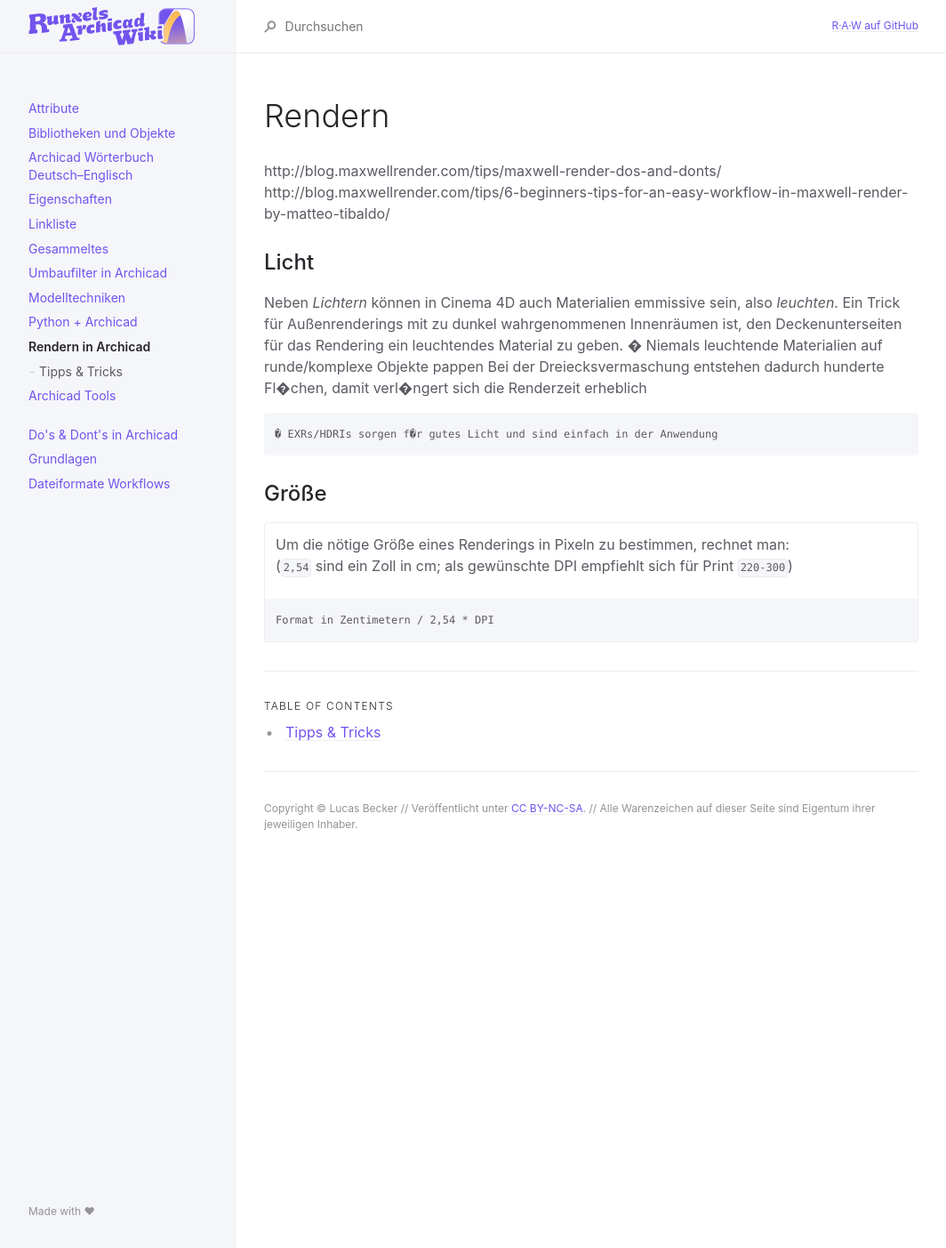
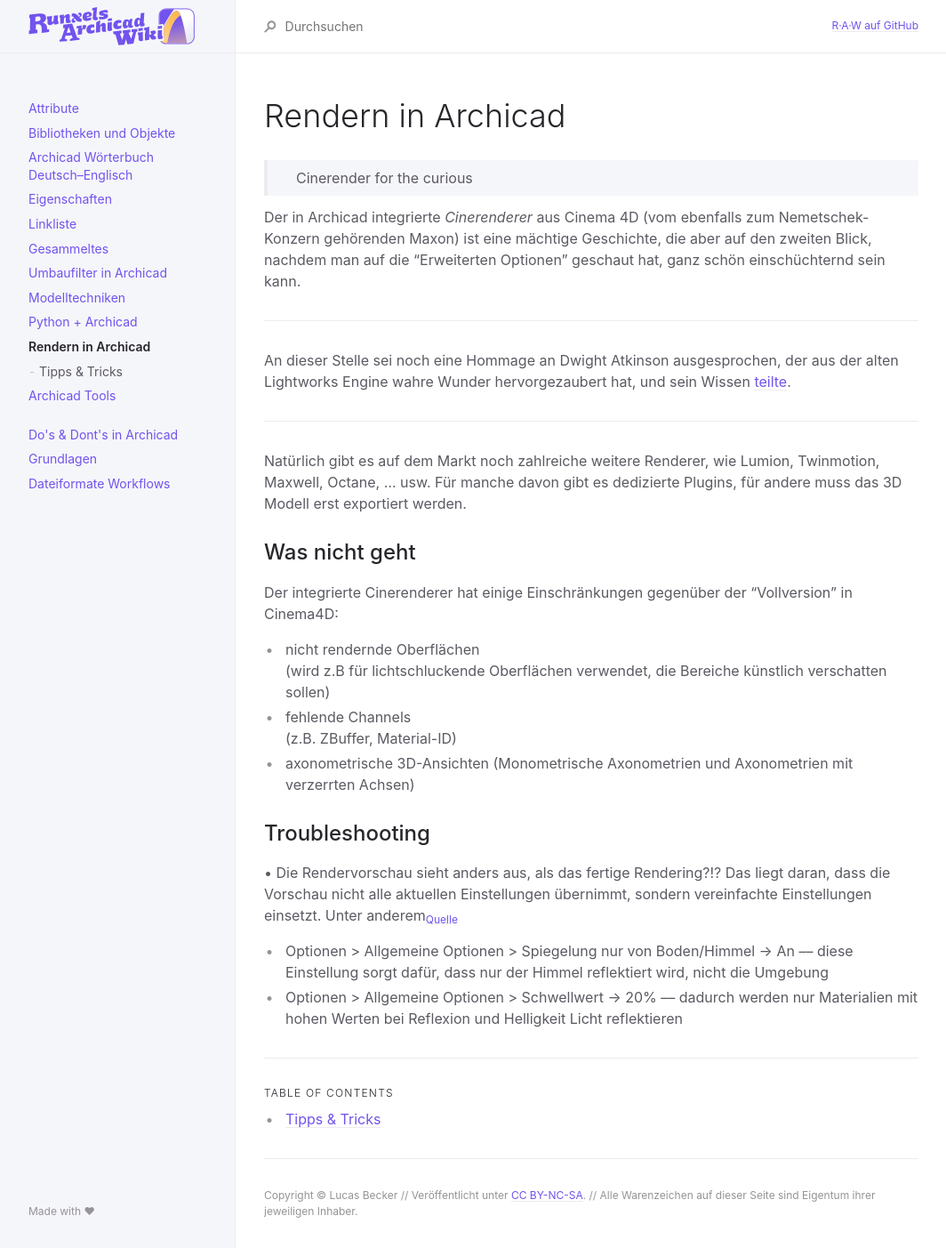
Before and after one commit to runxel/archicad-wiki, a Jekyll site: the page built from _pages/Rendern/index.md, in a window 1280 px wide. Shown: the whole page at 89% size, without its empty margins (107-1171 px from the left). Built offline with Jekyll 4.4.1, drawn with Linux system fonts in a browser that asks for light colours.

Commit message:
Update index.md

````diff
--- a/_pages/Rendern/index.md
+++ b/_pages/Rendern/index.md
@@ -1,34 +1,47 @@
 ---
 layout: default
-# parent: Modelltechniken
 title: Rendern in Archicad
 permalink: /rendern/
 has_children: true
 ---
-# Rendern
+# Rendern in Archicad
 
-http://blog.maxwellrender.com/tips/maxwell-render-dos-and-donts/
-http://blog.maxwellrender.com/tips/6-beginners-tips-for-an-easy-workflow-in-maxwell-render-by-matteo-tibaldo/
+> Cinerender for the curious
+
+Der in Archicad integrierte _Cinerenderer_ aus Cinema 4D (vom ebenfalls zum Nemetschek-Konzern gehörenden Maxon) ist eine mächtige Geschichte, die aber auf den zweiten Blick, nachdem man auf die "Erweiterten Optionen" geschaut hat, ganz schön einschüchternd sein kann.
 
 
 
 
-## Licht
-Neben _Lichtern_ können in Cinema 4D auch Materialien emmissive sein, also _leuchten_.
-Ein Trick für Außenrenderings mit zu dunkel wahrgenommenen Innenräumen ist, den Deckenunterseiten für das Rendering ein leuchtendes Material zu geben.
-	� Niemals leuchtende Materialien auf runde/komplexe Objekte pappen
-	Bei der Dreiecksvermaschung entstehen dadurch hunderte Fl�chen, damit verl�ngert sich die Renderzeit erheblich
 
-	� EXRs/HDRIs sorgen f�r gutes Licht und sind einfach in der Anwendung
+---
 
-## Größe
+An dieser Stelle sei noch eine Hommage an Dwight Atkinson ausgesprochen, der aus der alten Lightworks Engine wahre Wunder hervorgezaubert hat, und sein Wissen [teilte](https://books.google.de/books/about/LightWorks_in_ArchiCAD.html?id=PlcNPQAACAAJ&redir_esc=y).
 
-<div class="code-example" markdown="1">
+---
 
-Um die nötige Größe eines Renderings in Pixeln zu bestimmen, rechnet man:
-(`2,54` sind ein Zoll in cm; als gewünschte DPI empfiehlt sich für Print `220-300`)
+Natürlich gibt es auf dem Markt noch zahlreiche weitere Renderer, wie Lumion, Twinmotion, Maxwell, Octane, ... usw. Für manche davon gibt es dedizierte Plugins, für andere muss das 3D Modell erst exportiert werden.
 
-</div>
-```
-Format in Zentimetern / 2,54 * DPI
-```
+
+
+## Was nicht geht
+Der integrierte Cinerenderer hat einige Einschränkungen gegenüber der "Vollversion" in Cinema4D:
+- nicht rendernde Oberflächen
+  (wird z.B für lichtschluckende Oberflächen verwendet, die Bereiche künstlich verschatten sollen)
+- fehlende Channels
+  (z.B. ZBuffer, Material-ID)
+- axonometrische 3D-Ansichten (Monometrische Axonometrien und Axonometrien mit verzerrten Achsen)
+
+
+## Troubleshooting
+
+• Die Rendervorschau sieht anders aus, als das fertige Rendering?!?
+Das liegt daran, dass die Vorschau nicht alle aktuellen Einstellungen übernimmt, sondern vereinfachte Einstellungen einsetzt. Unter anderem[<sub>Quelle</sub>](https://archicad-talk.graphisoft.com/viewtopic.php?t=47865)
+- Optionen > Allgemeine Optionen > Spiegelung nur von Boden/Himmel → An –– diese Einstellung sorgt dafür, dass nur der Himmel reflektiert wird, nicht die Umgebung
+- Optionen > Allgemeine Optionen > Schwellwert → 20% –– dadurch werden nur Materialien mit hohen Werten bei Reflexion und Helligkeit Licht reflektieren
+
+
+
+
+<!-- http://blog.maxwellrender.com/tips/maxwell-render-dos-and-donts/
+http://blog.maxwellrender.com/tips/6-beginners-tips-for-an-easy-workflow-in-maxwell-render-by-matteo-tibaldo/ -->
````
